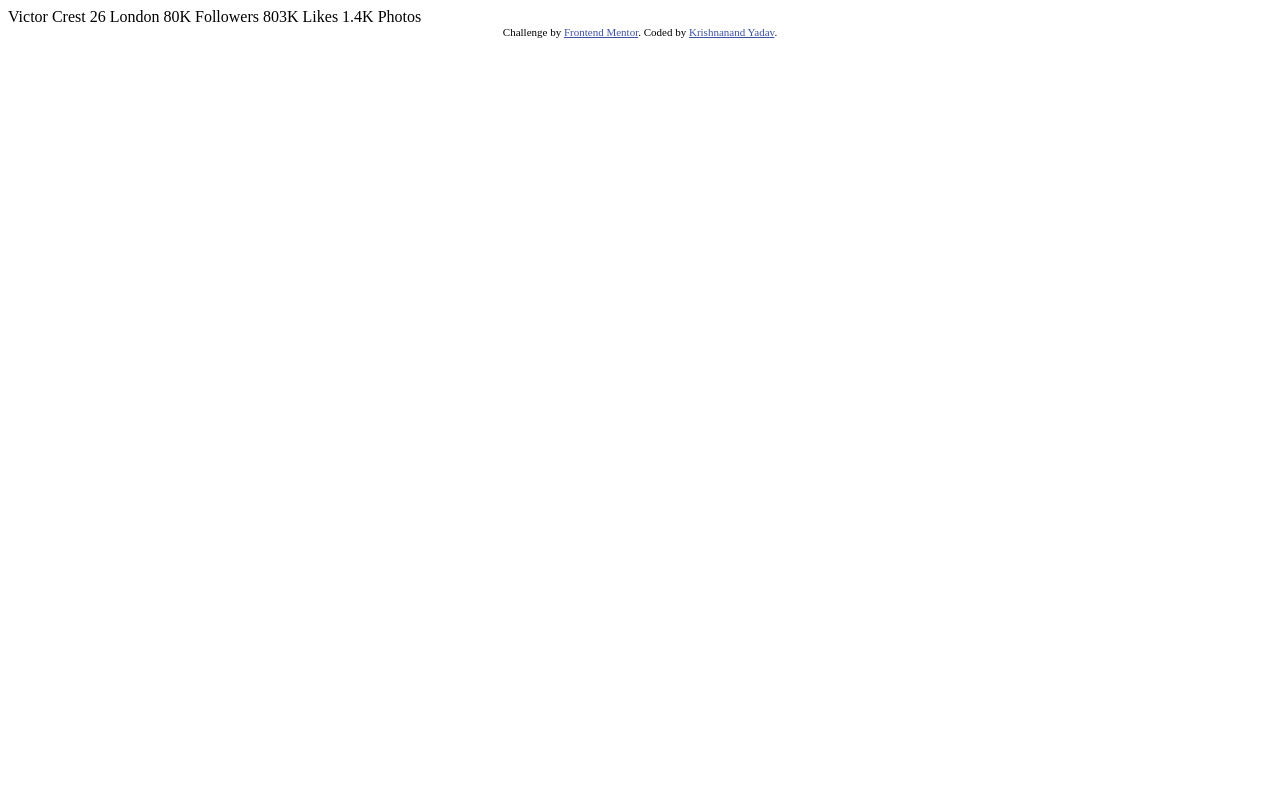
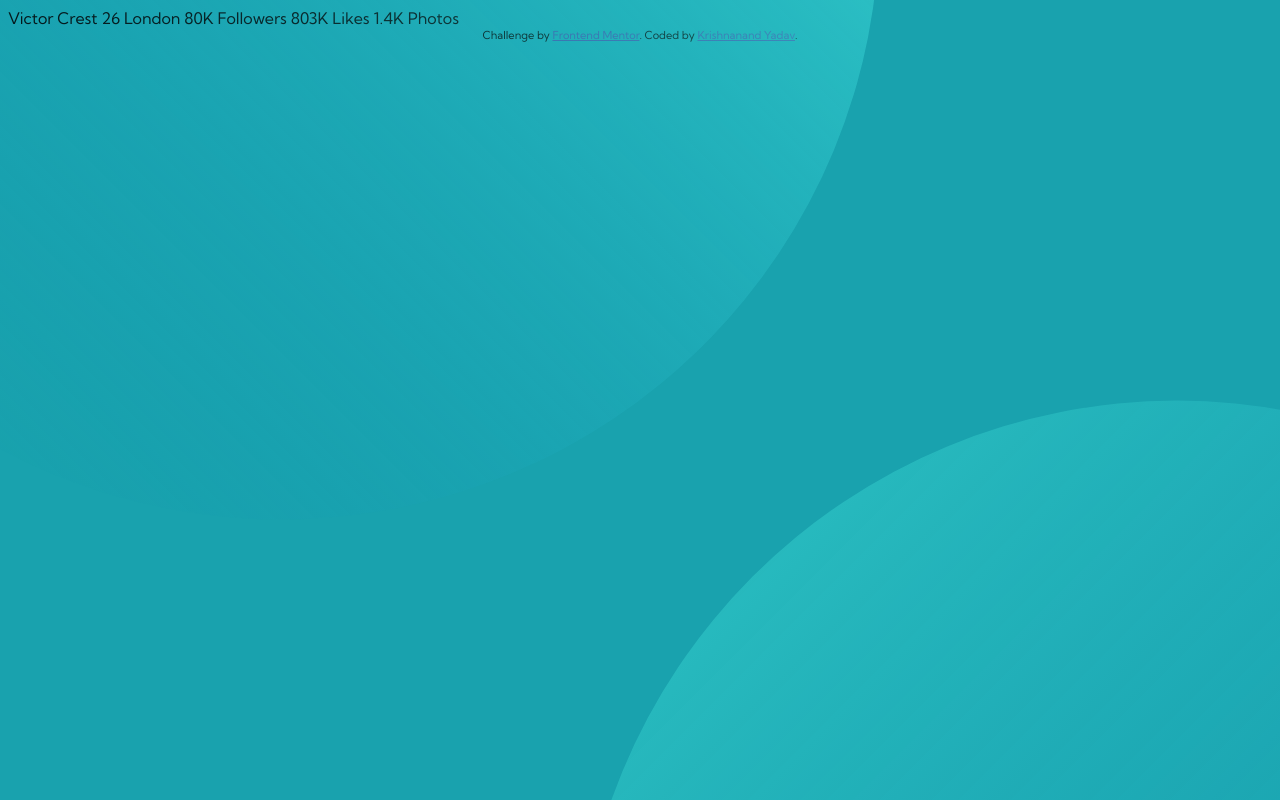
Before and after one commit to Krishnanand2517/profile-card-component, a plain HTML site: page index.html in a window 1280 px wide. Drawn offline with Linux system fonts and the light colour scheme.

Commit message:
Paint the background

```diff
--- a/index.html
+++ b/index.html
@@ -12,7 +12,9 @@
       href="./images/favicon-32x32.png"
     />
 
-    <title>Frontend Mentor | Profile card component</title>
+    <link rel="stylesheet" href="styles.css" />
+
+    <title>Profile Card Component</title>
 
     <!-- Feel free to remove these styles or customise in your own stylesheet 👍 -->
     <style>
@@ -25,7 +27,10 @@
       }
     </style>
   </head>
+
   <body>
+    <div class="top-bg"></div>
+    <div class="bottom-bg"></div>
     Victor Crest 26 London 80K Followers 803K Likes 1.4K Photos
     <div class="attribution">
       Challenge by
--- /dev/null
+++ b/styles.css
@@ -0,0 +1,38 @@
+@import url('https://fonts.googleapis.com/css2?family=Kumbh+Sans:wght@400;700&display=swap');
+
+* {
+    font-family: 'Kumbh Sans', sans-serif;
+}
+
+body {
+    background-color: var(--dark-cyan);
+}
+
+:root {
+    --dark-cyan: hsl(185, 75%, 39%);
+    --very-dark-desaturated-blue: hsl(229, 23%, 23%);
+    --dark-grayish-blue: hsl(227, 10%, 46%);
+    --dark-gray: hsl(0, 0%, 59%);
+}
+
+.top-bg {
+    position: fixed;
+    background-image: url("images/bg-pattern-top.svg");
+    background-repeat: no-repeat;
+    background-size: contain;
+    height: 150vh;
+    width: 100vw;
+    top: -85vh;
+    left: -25vw;
+}
+
+.bottom-bg {
+    position: fixed;
+    background-image: url("images/bg-pattern-bottom.svg");
+    background-repeat: no-repeat;
+    background-size: contain;
+    height: 150vh;
+    width: 100vw;
+    bottom: -100vh;
+    right: -45vw;
+}
```
